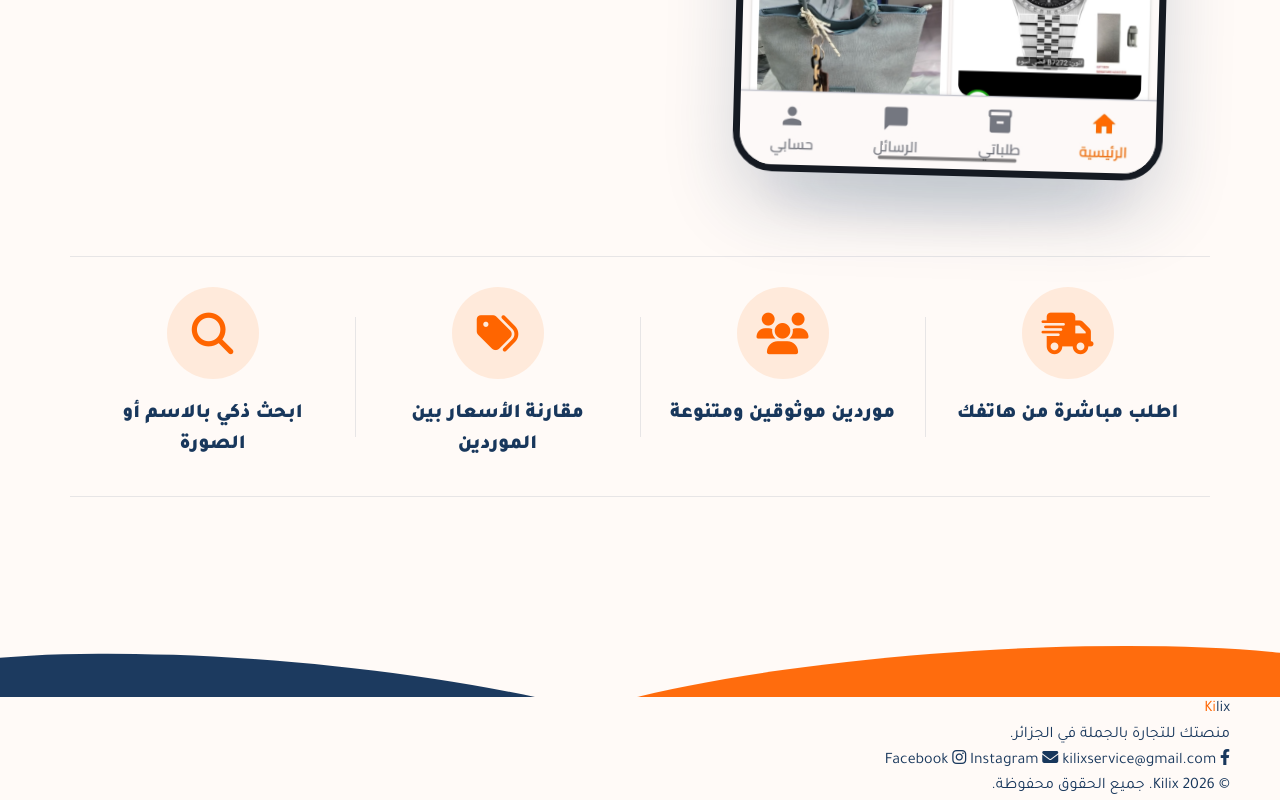
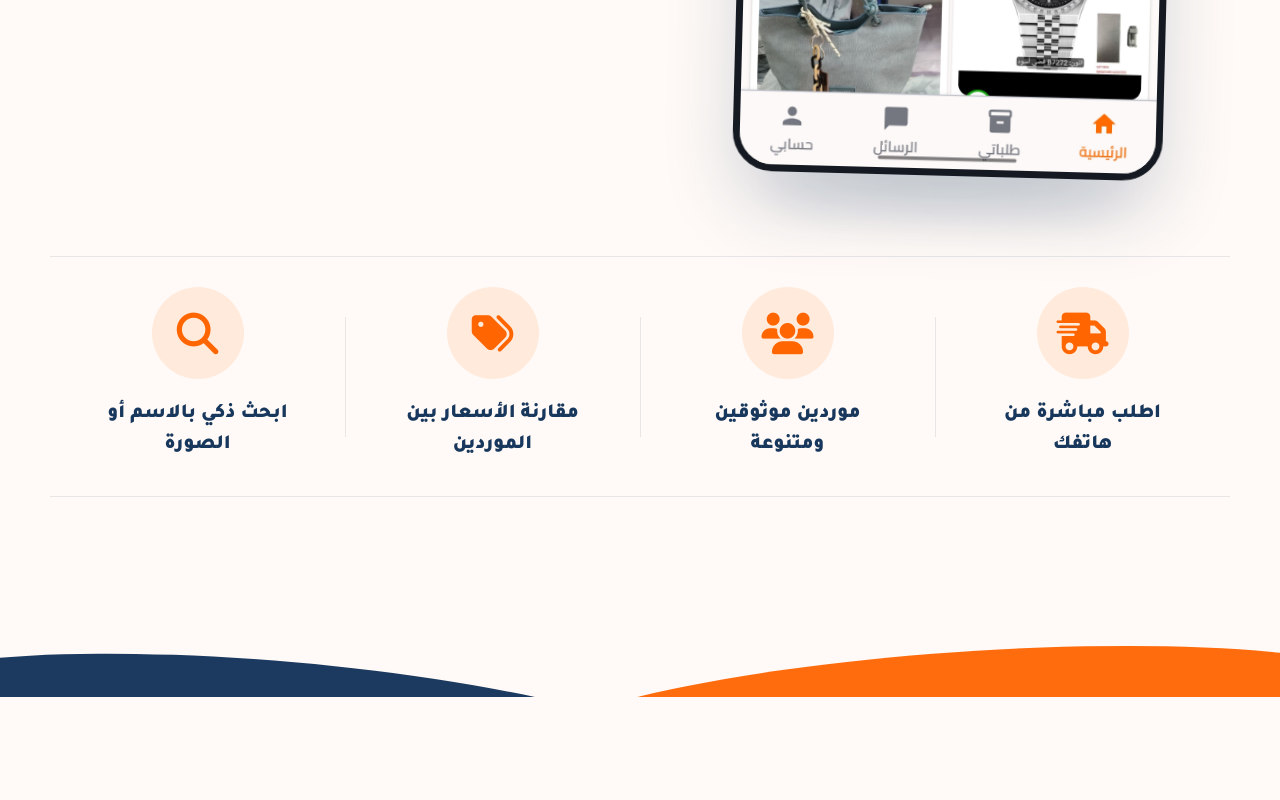
Before and after one commit to Kilixapp/Kilix2, a plain HTML site: page index.html in a window 1280 px wide. Shown: the part 900-1700 px from the top of the page. After the commit the page ends 1597 px from the top, so only its background shows below. Drawn offline with Linux system fonts and the light colour scheme.

Commit message:
Update index.html

```diff
--- a/index.html
+++ b/index.html
@@ -31,10 +31,8 @@
 
     <div class="page-decoration" aria-hidden="true">
         <div class="orange-shape orange-shape-top"></div>
-
         <div class="orange-line orange-line-1"></div>
         <div class="orange-line orange-line-2"></div>
-
         <div class="orange-shape orange-shape-side"></div>
     </div>
 
@@ -47,7 +45,6 @@
 
         <div class="container nav-container">
 
-            <!-- Menu -->
             <button
                 class="menu-toggle"
                 id="menuToggle"
@@ -61,7 +58,6 @@
             </button>
 
 
-            <!-- Logo -->
             <a
                 href="#"
                 class="logo"
@@ -71,7 +67,6 @@
             </a>
 
 
-            <!-- Download -->
             <a
                 href="#download"
                 class="btn-download-nav"
@@ -99,30 +94,20 @@
 
             <div class="container hero-container">
 
-                <!-- HERO CONTENT -->
-
                 <div class="hero-content">
 
-                    <!-- Badge -->
-
                     <div class="badge">
-
                         <i class="fa-solid fa-location-dot"></i>
 
                         <span>
                             منصة التجارة بالجملة في الجزائر
                         </span>
-
                     </div>
 
 
-                    <!-- =================================
-                         MAIN HEADING
-                    ================================== -->
-
                     <h1 class="hero-title">
 
-                        <span class="title-line">
+                        <span class="title-line title-line-dark">
                             كل ما تحتاجه
                         </span>
 
@@ -133,15 +118,11 @@
                     </h1>
 
 
-                    <!-- Underline -->
-
                     <div
                         class="title-underline"
                         aria-hidden="true"
                     ></div>
 
-
-                    <!-- Description -->
 
                     <p class="hero-description">
                         اكتشف المنتجات، قارن أسعار الجملة،
@@ -150,22 +131,15 @@
                     </p>
 
 
-                    <!-- =================================
-                         DOWNLOAD BUTTONS
-                    ================================== -->
-
                     <div
                         class="cta-buttons"
                         id="download"
                     >
 
-                        <!-- Android -->
-
                         <a
                             href="#"
                             class="btn btn-primary"
                         >
-
                             <i class="fa-brands fa-android"></i>
 
                             <span>
@@ -173,29 +147,22 @@
                             </span>
 
                             <i class="fa-solid fa-arrow-left btn-arrow"></i>
-
                         </a>
 
-
-                        <!-- App Store -->
 
                         <a
                             href="#"
                             class="btn btn-secondary"
                         >
-
                             <i class="fa-brands fa-apple"></i>
 
                             <span>
                                 App Store
                             </span>
-
                         </a>
 
                     </div>
 
-
-                    <!-- Platform Availability -->
 
                     <div class="platform-availability">
 
@@ -216,9 +183,7 @@
                 </div>
 
 
-                <!-- =================================
-                     PHONE
-                ================================== -->
+                <!-- PHONE -->
 
                 <div class="hero-image">
 
@@ -239,18 +204,19 @@
         </section>
 
 
+
         <!-- =========================================
              FEATURES
         ========================================== -->
 
         <section class="features">
 
-            <div class="container">
+            <div class="container features-container">
 
                 <div class="features-grid">
 
-                    <!-- Feature 1 -->
 
+                    <!-- 1 -->
                     <article class="feature-card">
 
                         <div class="icon-wrapper">
@@ -258,14 +224,14 @@
                         </div>
 
                         <h3>
-                            اطلب مباشرة من هاتفك
+                            اطلب مباشرة من<br>
+                            هاتفك
                         </h3>
 
                     </article>
 
 
-                    <!-- Feature 2 -->
-
+                    <!-- 2 -->
                     <article class="feature-card">
 
                         <div class="icon-wrapper">
@@ -273,15 +239,14 @@
                         </div>
 
                         <h3>
-                            موردين موثوقين
+                            موردين موثوقين<br>
                             ومتنوعة
                         </h3>
 
                     </article>
 
 
-                    <!-- Feature 3 -->
-
+                    <!-- 3 -->
                     <article class="feature-card">
 
                         <div class="icon-wrapper">
@@ -289,15 +254,14 @@
                         </div>
 
                         <h3>
-                            مقارنة الأسعار بين
+                            مقارنة الأسعار بين<br>
                             الموردين
                         </h3>
 
                     </article>
 
 
-                    <!-- Feature 4 -->
-
+                    <!-- 4 -->
                     <article class="feature-card">
 
                         <div class="icon-wrapper">
@@ -305,7 +269,7 @@
                         </div>
 
                         <h3>
-                            ابحث ذكي بالاسم أو
+                            ابحث ذكي بالاسم أو<br>
                             الصورة
                         </h3>
 
@@ -318,6 +282,7 @@
         </section>
 
 
+
         <!-- =========================================
              BOTTOM DECORATION
         ========================================== -->
@@ -326,135 +291,14 @@
             class="bottom-decoration"
             aria-hidden="true"
         >
-
             <div class="bottom-orange"></div>
-
             <div class="bottom-blue"></div>
-
         </div>
 
     </main>
 
 
-    <!-- =========================================
-         FOOTER / CONTACT
-    ========================================== -->
-
-    <footer class="site-footer">
-
-        <div class="container footer-container">
-
-            <!-- Brand -->
-
-            <div class="footer-brand">
-
-                <a
-                    href="#"
-                    class="footer-logo"
-                    aria-label="Kilix"
-                >
-                    <span class="logo-orange">Ki</span><span class="logo-blue">lix</span>
-                </a>
-
-                <p>
-                    منصتك للتجارة بالجملة في الجزائر.
-                </p>
-
-            </div>
-
-
-            <!-- Social & Contact -->
-
-            <div class="footer-contact">
-
-                <!-- Facebook -->
-
-                <a
-                    href="https://www.facebook.com/profile.php?id=61593413597222"
-                    target="_blank"
-                    rel="noopener noreferrer"
-                    class="footer-link"
-                    aria-label="Kilix على Facebook"
-                >
-
-                    <span class="footer-icon">
-                        <i class="fa-brands fa-facebook-f"></i>
-                    </span>
-
-                    <span>
-                        Facebook
-                    </span>
-
-                </a>
-
-
-                <!-- Instagram -->
-
-                <a
-                    href="https://www.instagram.com/kilixapp/?utm_source=ig_web_button_share_sheet"
-                    target="_blank"
-                    rel="noopener noreferrer"
-                    class="footer-link"
-                    aria-label="Kilix على Instagram"
-                >
-
-                    <span class="footer-icon">
-                        <i class="fa-brands fa-instagram"></i>
-                    </span>
-
-                    <span>
-                        Instagram
-                    </span>
-
-                </a>
-
-
-                <!-- Email -->
-
-                <a
-                    href="mailto:kilixservice@gmail.com"
-                    class="footer-link"
-                    aria-label="التواصل مع Kilix عبر البريد الإلكتروني"
-                >
-
-                    <span class="footer-icon">
-                        <i class="fa-solid fa-envelope"></i>
-                    </span>
-
-                    <span>
-                        kilixservice@gmail.com
-                    </span>
-
-                </a>
-
-            </div>
-
-        </div>
-
-
-        <!-- Copyright -->
-
-        <div class="footer-bottom">
-
-            <div class="container">
-
-                <p>
-                    © 2026 Kilix. جميع الحقوق محفوظة.
-                </p>
-
-            </div>
-
-        </div>
-
-    </footer>
-
-
-    <!-- =========================================
-         JAVASCRIPT
-    ========================================== -->
-
     <script src="script.js"></script>
 
 </body>
-
 </html>
```
